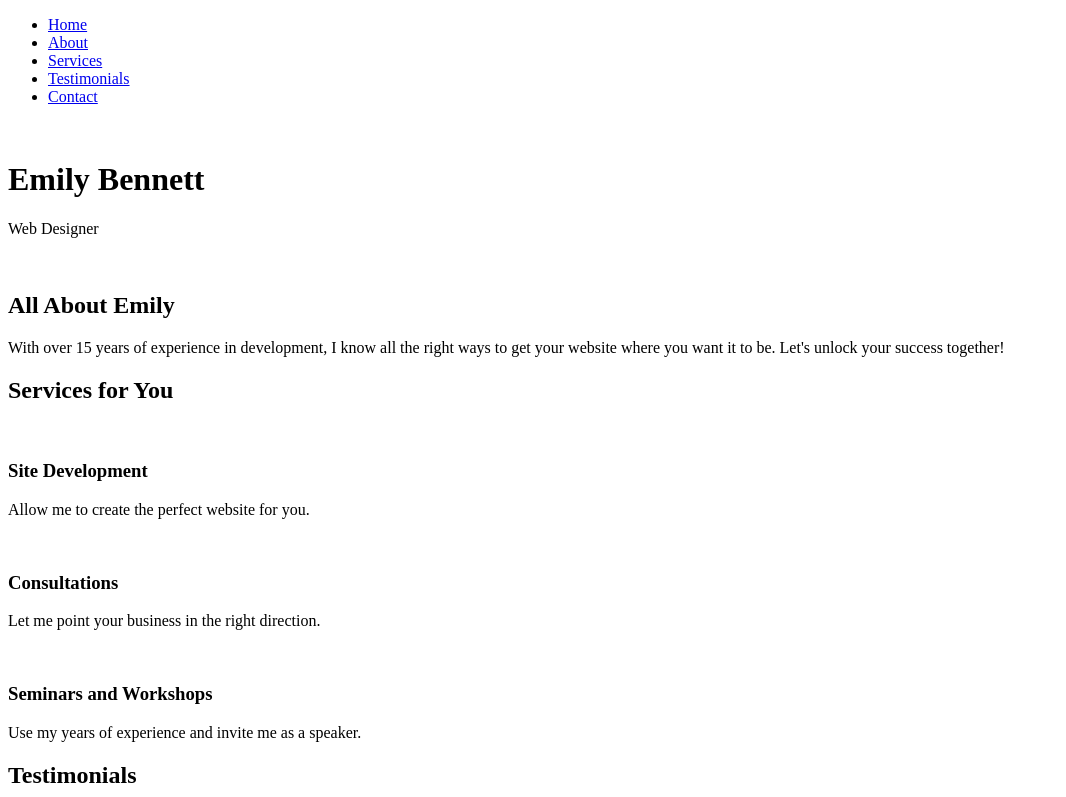
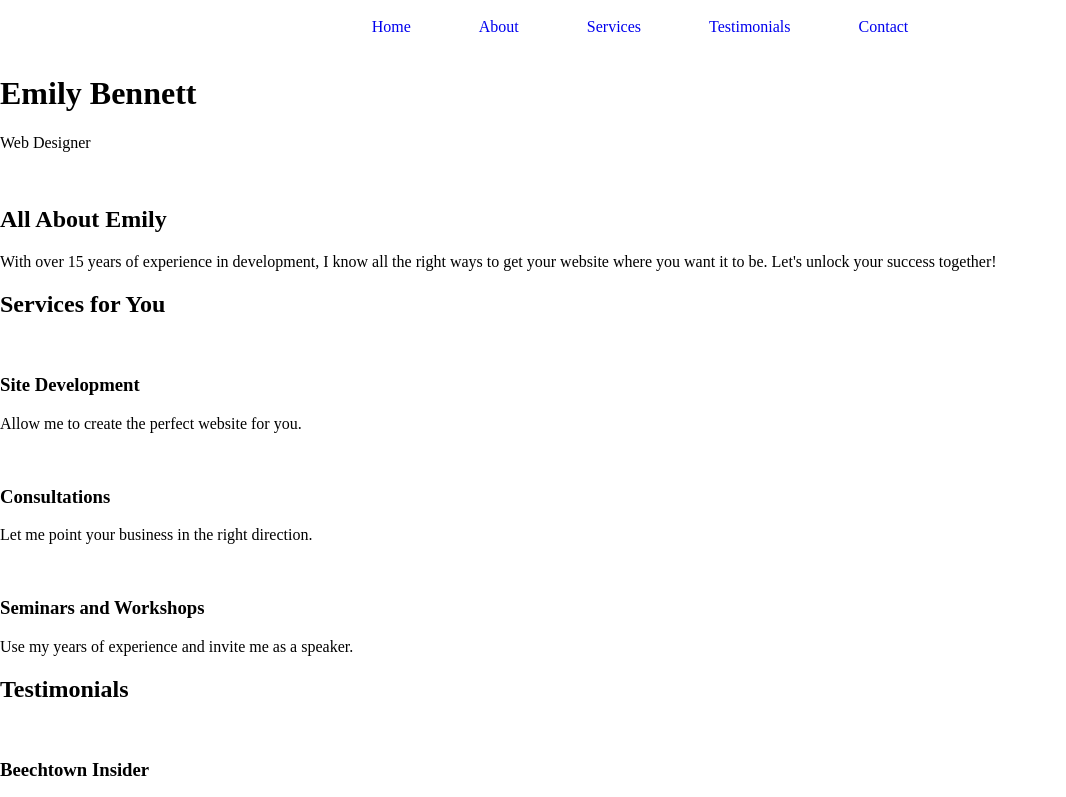
Before and after one commit to christinameador/EmilyBennett-Portfolio, a plain HTML site: page index.html in a window 1280 px wide. Shown: the top 797 px of the page, without its empty margins (0-1066 px from the left). Drawn offline with Linux system fonts and the light colour scheme.

Commit message:
started css for navigation, removed bullets, removed underline, diplay inline to display as a row.

```diff
--- a/index.html
+++ b/index.html
@@ -13,7 +13,7 @@
 
 <!-- Nav Section -->
 
-<nav>
+<nav class="nav">
   <ul>
     <li><a href="#">Home</a></li>
     <li><a href="#">About</a></li>
--- a/style.css
+++ b/style.css
@@ -10,3 +10,25 @@
   --main-dark-grey: #32354B;
   --main-light-grey: #C6C6C6;
 }
+
+html,body {
+  width: 100%;
+  height: 100%;
+  margin: 0;
+  padding: 0;
+}
+
+nav ul {
+  list-style: none;
+  text-decoration: none;
+  margin: 0;
+  padding: 0;
+  overflow: hidden;
+}
+
+nav, li, a {
+  display: inline;
+  text-align: center;
+  padding: 14px 16px;
+  text-decoration: none;
+}
```
